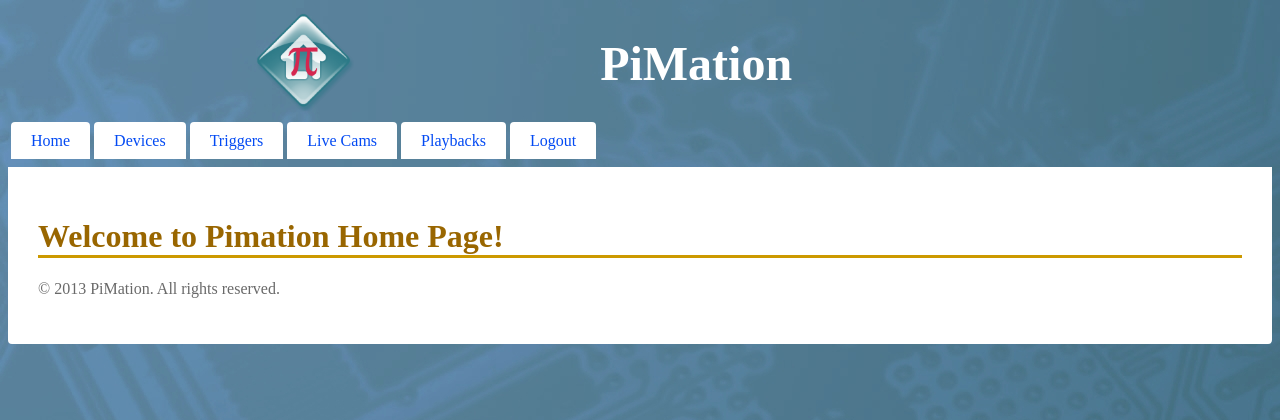
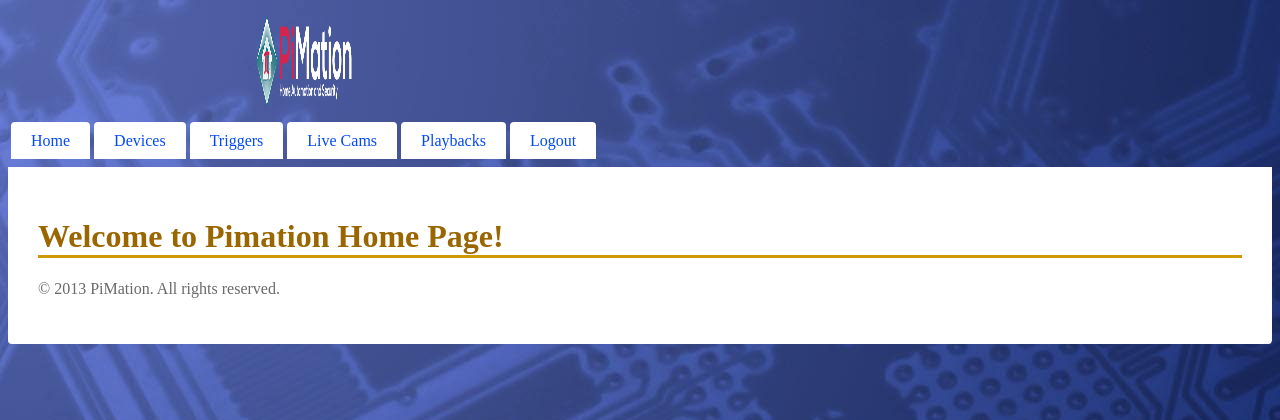
Before and after one commit to henrib128/uvic-home-auto, a PHP site: page /index.php in a window 1280 px wide. Shown: the top 420 px of the page. Run offline with PHP 8.4, Linux system fonts and the light colour scheme.

Commit message:
Background/Logo Changes

```diff
--- a/web/header.php
+++ b/web/header.php
@@ -11,7 +11,6 @@ require_once('DBManager.php');
 	<table>
 		<tr>
 			<th align="center"><img id="logo" src="/logo.png" alt="PiMation Logo" width="100" height="100"/></th>
-			<th align="left"><font size="7"><span style="color:white;font-weight:bold">Pi</span><span style="color:white;font-weight:bold">Mation</span></font></th>
 		</tr>
 		<tr>
 			<form action="<? echo $_SERVER['PHP_SELF']; ?>" method="post" id="logout_form">
```
Also changed, not shown: web/background.jpg, web/logo.png.
